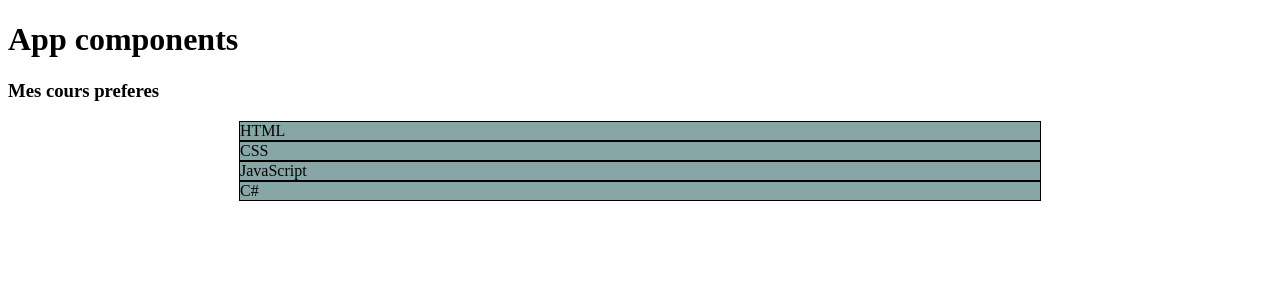
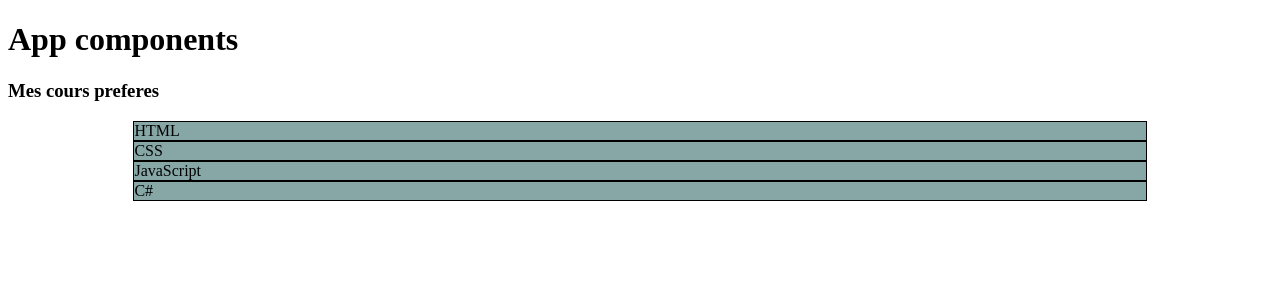
Before and after one commit to PavelAB/secondTryAngular, an Angular app: page / in a window 1280 px wide. Shown: the top 300 px of the page. Built offline with nearby package versions, Linux system fonts and the light colour scheme.

Commit message:
correctionExo3,4,5

```diff
--- a/src/app/exos/exo5/exo5.component.scss
+++ b/src/app/exos/exo5/exo5.component.scss
@@ -1,14 +1,14 @@
 
 
 #test2{
-    margin-left: auto;
-    margin-right: auto;
-    width: 800px;
+    margin:auto;
+    width: 80%;
     border: solid;
     border-width: 1px;
     border-color: black;
     background-color: rgb(135, 167, 167);
 }
 #test{
-    background-color: antiquewhite;
+    background-color:aliceblue ;
+    height: 100%;
 }
```
Also changed, not shown: src/app/exos/exo5/exo5.component.ts (+12 -1 lines).
